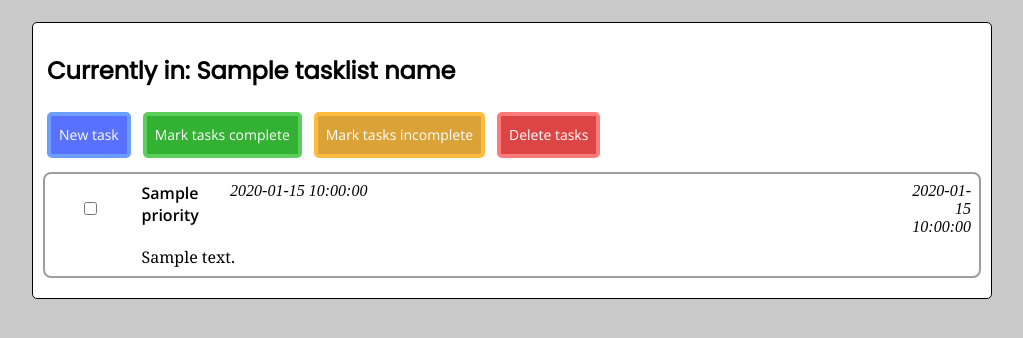
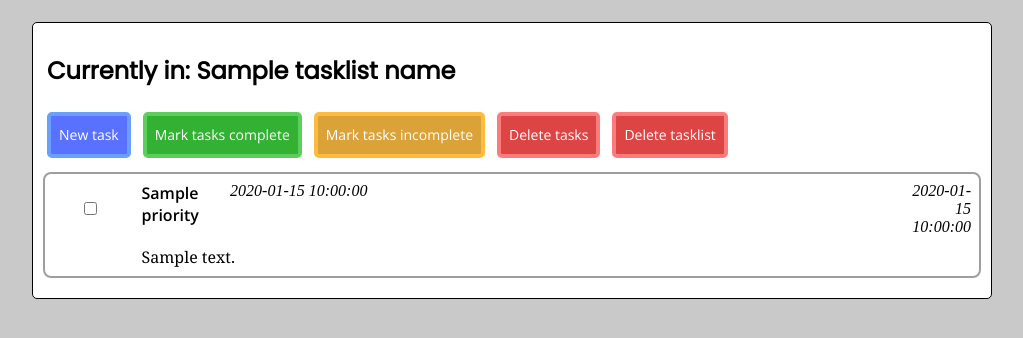
Before and after one commit to onstop4/WillDo, a Flask app: template willdo/templates/within_tasklist/select_task.html in a window 1280 px wide. Shown: the part 69-407 px from the top of the page, without its empty margins (128-1151 px from the left). Run offline with Flask 2, Linux system fonts and the light colour scheme; the template is opened without the code that fills it: most values are stand-ins (such as "Sample title", 1, 10 or a date in 2020); parts of the project's set-up code (start-up, migrations or seed data) failed here and were passed over.

Commit message:
Add delete tasklist button to select tasks page.

```diff
--- a/willdo/templates/within_tasklist/select_task.html
+++ b/willdo/templates/within_tasklist/select_task.html
@@ -17,6 +17,7 @@
         <input class="button button--yellow" type="submit" name="mark-tasks-incomplete" value="Mark tasks incomplete">
         <input class="button button--red" type="submit" name="delete-tasks" value="Delete tasks">
         {% endif %}
+        <input class="button button--red" type="submit" name="delete-tasklist" value="Delete tasklist">
     </div>
 
     <div>
```
